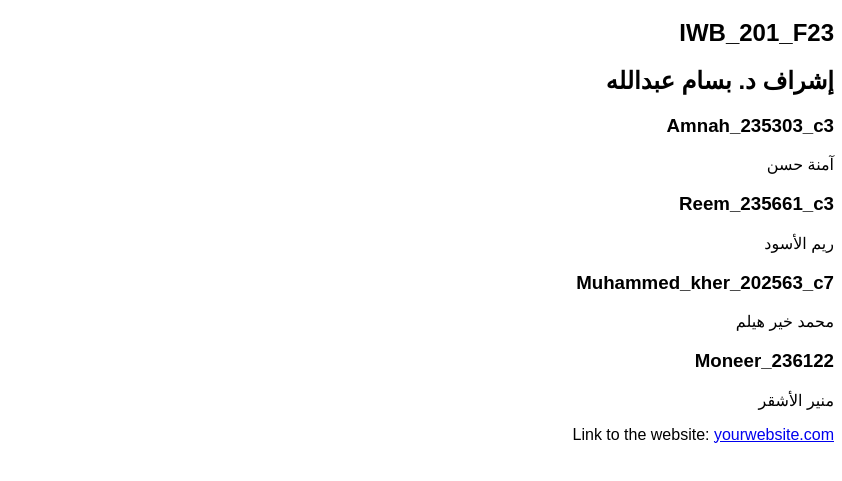
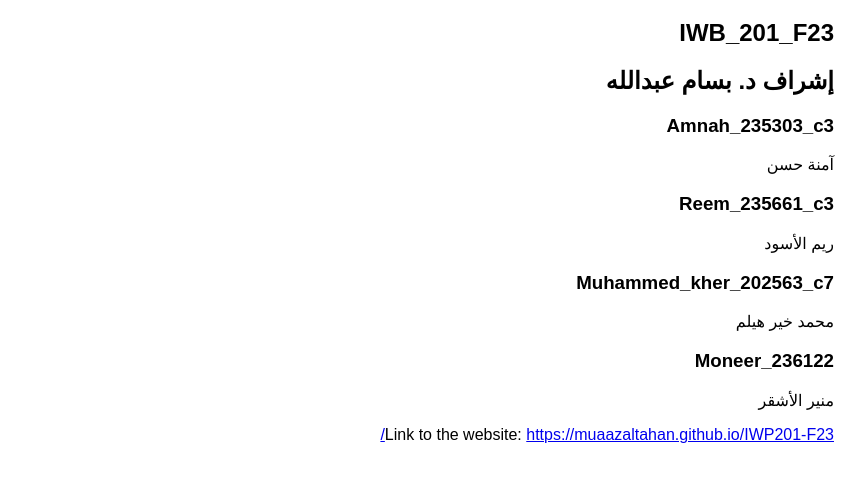
Before and after one commit to muaazaltahan/IWP201-F23, a plain HTML site: page home.html in a window 1280 px wide. Shown: the part 61-542 px from the top of the page, without its empty margins (438-1280 px from the left). Drawn offline with Linux system fonts and the light colour scheme.

Commit message:
index html

```diff
--- a/home.html
+++ b/home.html
@@ -17,6 +17,6 @@
     <p>محمد خير هيلم<p>
     <h3>Moneer_236122</h3>
     <p>منير الأشقر<p>
-    <p>Link to the website: <a href="https://yourwebsite.com">yourwebsite.com</a></p>
+    <p>Link to the website: <a href="https://muaazaltahan.github.io/IWP201-F23">https://muaazaltahan.github.io/IWP201-F23/</a></p>
 </body>
 </html>
```
